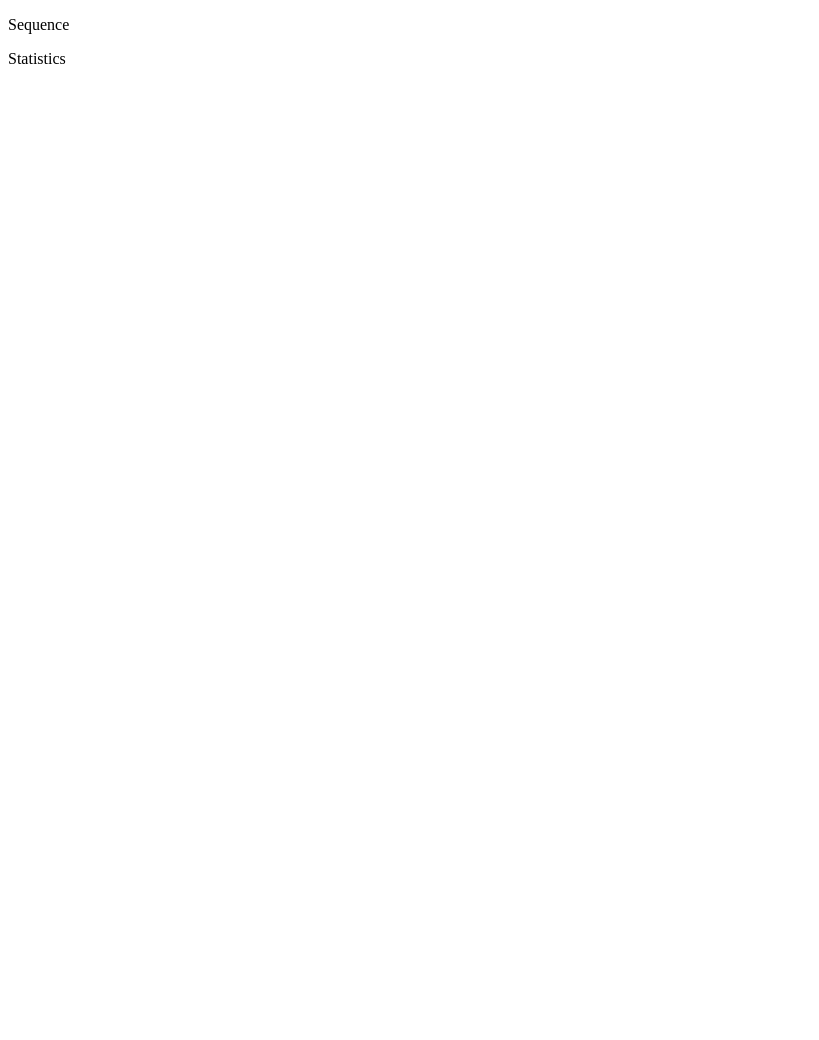
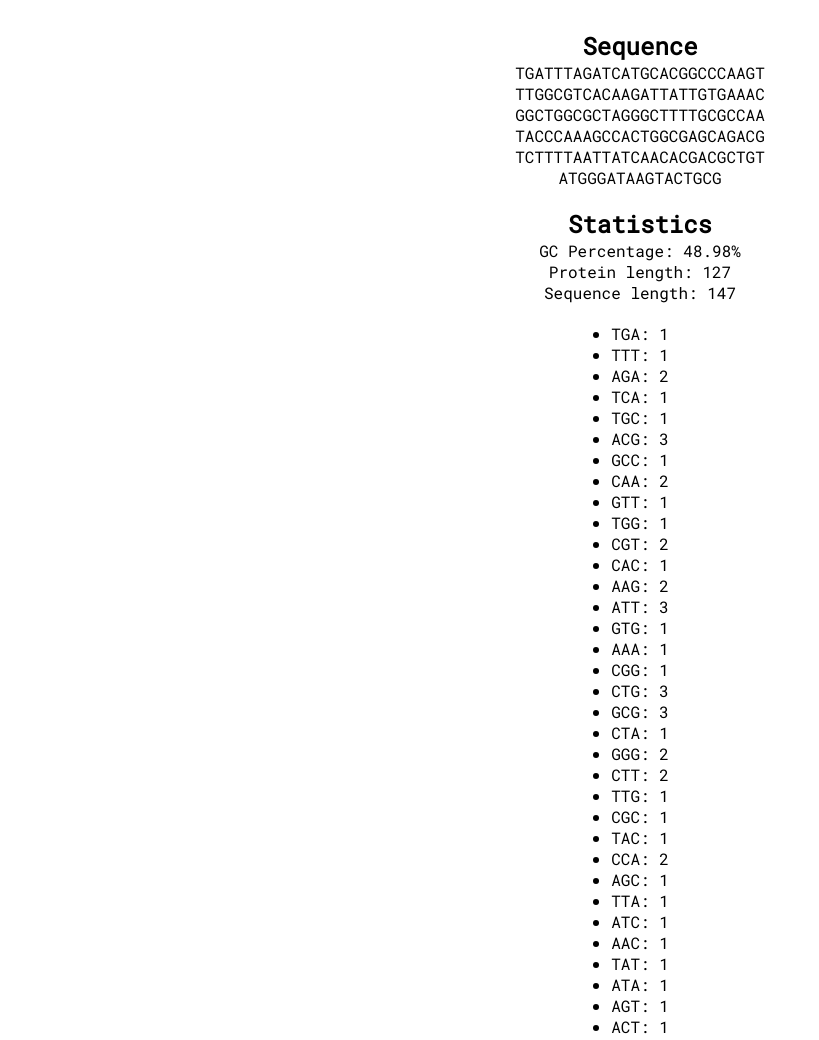
Before and after one commit to AlfonsoJan/FEWT, a plain HTML site: page Week_1_assignment.html in a window 1280 px wide. Shown: the whole page, without its empty margins (0-819 px from the left). Before the commit the page ends 800 px from the top, so only its background shows below. Drawn offline with Linux system fonts and the light colour scheme.

Commit message:
Finished week 1

```diff
--- a/Week_1_assignment.html
+++ b/Week_1_assignment.html
@@ -5,13 +5,84 @@
     <meta http-equiv="X-UA-Compatible" content="IE=edge">
     <meta name="viewport" content="width=device-width, initial-scale=1.0">
     <title>Week 1</title>
+    <link rel="preconnect" href="https://fonts.googleapis.com">
+    <link rel="preconnect" href="https://fonts.gstatic.com" crossorigin>
+    <link href="https://fonts.googleapis.com/css2?family=Roboto+Mono&display=swap" rel="stylesheet">
 </head>
+<style>
+    * {
+        margin: 0;
+        padding: 0;
+    }
+    #sequence {
+        text-align: center;
+        max-width: 250px;
+        overflow-wrap: break-word;
+        padding-bottom: 20px;
+    }
+    body {
+        padding: 30px 0;
+        min-height: 100vh;
+        font-family: 'Roboto Mono', monospace;
+        display: flex;
+        align-items: center;
+        justify-content: center;
+        flex-direction: column;
+    }
+    #sequenceLength {
+        padding-bottom: 20px;
+    }
+</style>
 <body>
-    <p>Sequence</p>
-    <p>Statistics</p>
+    <h2>Sequence</h2>
+    <p id="sequence"></p>
+    <h2>Statistics</h2>
+    <p id="gcPercentage"></p>
+    <p id="proteinLength"></p>
+    <p id="sequenceLength"></p>
+
+    <ul id="countList"></ul>
 
     <script>
-        const lenght = 150;
+        const startCodon = "ATG";
+        const stopCodon = "TAA";
+        const chunkSize = 30;
+
+        let sequenceElem = document.getElementById("sequence");
+        let percentageElem = document.getElementById("gcPercentage");
+        let proteinElem = document.getElementById("proteinLength");
+        let sequenceLengthElem = document.getElementById("sequenceLength");
+        let countListElem = document.getElementById("countList");
+
+        const length = Math.round(148 / 3) * 3;
+        const DNA = ["A", "C", "G", "T"]
+        let seq = "";
+        for (let i = 0; i < length; i++) {
+            seq += DNA[Math.floor(Math.random()*DNA.length)]
+        }
+
+        let indexStart = Math.floor(Math.random() * (40 - 0 + 1) + 0)
+        let indexStop = Math.floor(Math.random() * ((length - 3) - (length - 40) + 1) + (length - 40))
+        seq = seq.substring(0, indexStart) + startCodon + seq.substring(indexStart + startCodon.length);
+        seq = seq.substring(0, indexStop) + stopCodon + seq.substring(indexStop + stopCodon.length);
+        sequenceElem.innerHTML = seq;
+
+        const GCCOunt = (seq.match(/C/g) || []).length + (seq.match(/G/g) || []).length;
+        percentageElem.innerHTML = `GC Percentage: ${(GCCOunt / length * 100).toFixed(2)}%`;
+
+        proteinElem.innerHTML = `Protein length: ${(seq.lastIndexOf(stopCodon) + 2) - seq.indexOf(startCodon)}`;
+        sequenceLengthElem.innerHTML = `Sequence length: ${length}`;
+
+
+        let counts = {};
+        for (const aa of seq.match(/.{1,3}/g)) {
+            counts[aa] = counts[aa] ? counts[aa] + 1 : 1;
+        }
+        Object.keys(counts).map(key => {
+            var entry = document.createElement('li');
+            entry.appendChild(document.createTextNode(`${key}: ${counts[key]}\n`));
+            countListElem.appendChild(entry);
+        })
     </script>
 </body>
 </html>
```
